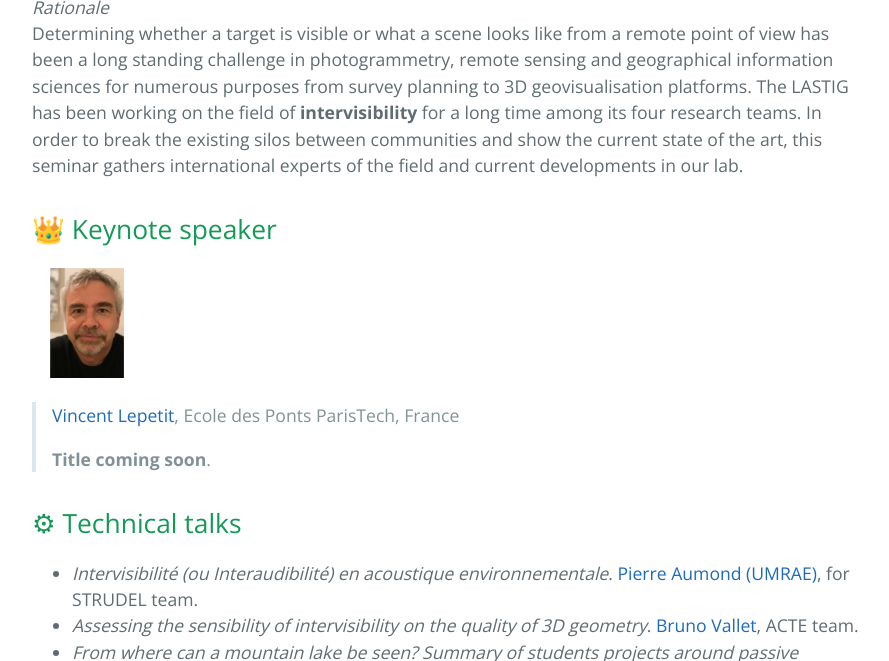
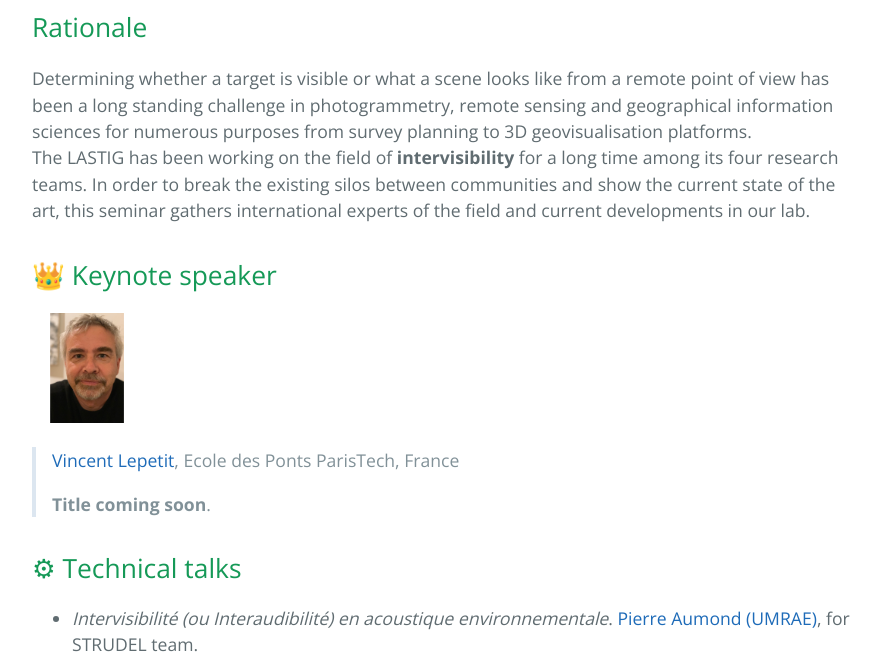
Before and after one commit to umrlastig/seminars, a Jekyll site: the page built from index.md, in a window 1280 px wide and 900 px high, scrolled down 881 px, cut to the strip 239-900 px from the top of the window. Shown: the whole strip, without its empty margins (192-1081 px from the left). Built offline with Jekyll 4.4.1, drawn with Linux system fonts in a browser that asks for light colours.

```diff
--- a/index.md
+++ b/index.md
@@ -13,8 +13,8 @@ Our seminars are **hybrid, free, open to everyone**, assuming you are preliminar
 <p align="center">
 <img src="documents/aumont.jpg" height="170" />   <img src="documents/duchenejolivet.png" height="170" /><img src="documents/darshan.png" height="150" />
 </p>
-_Rationale_ <br>
-Determining whether a target is visible or what a scene looks like from a remote point of view has been a long standing challenge in photogrammetry, remote sensing and geographical information sciences for numerous purposes from survey planning to 3D geovisualisation platforms.
+## Rationale
+Determining whether a target is visible or what a scene looks like from a remote point of view has been a long standing challenge in photogrammetry, remote sensing and geographical information sciences for numerous purposes from survey planning to 3D geovisualisation platforms. <br>
 The LASTIG has been working on the field of **intervisibility** for a long time among its four research teams. In order to break the existing silos between communities and show the current state of the art, this seminar gathers international experts of the field and current developments in our lab.
 
 ## 👑 Keynote speaker
```
